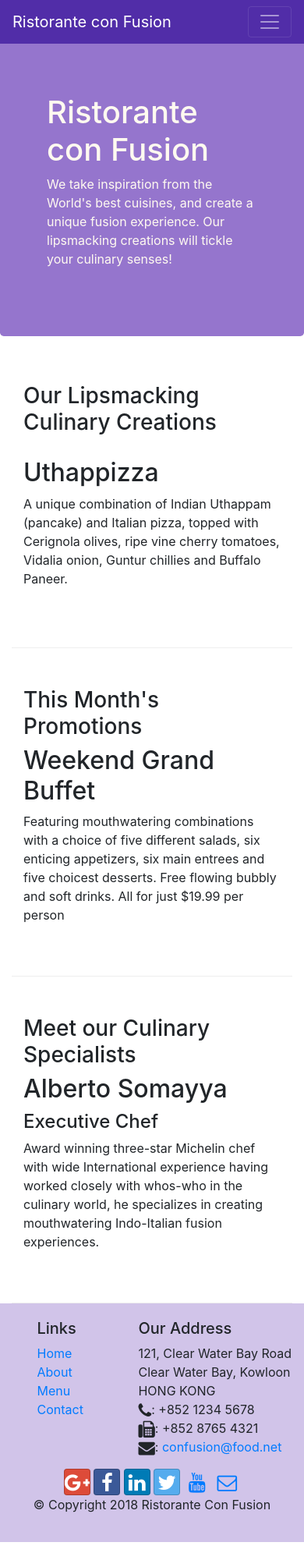
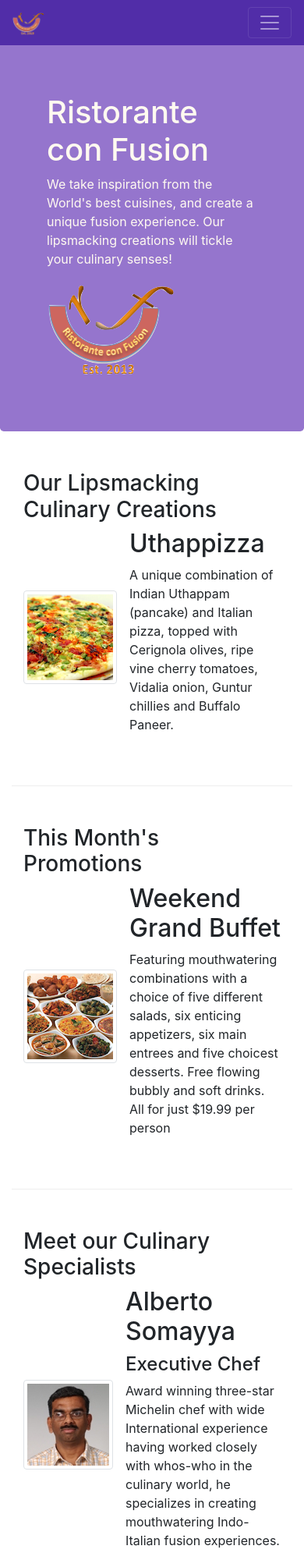
Before and after one commit to shriraksha158/Restaurent_Website, a website: page index.html in a window 390 px wide. Shown: the top 2000 px of the page at 78% size. Before the commit the page ends 1977 px from the top, so only its background shows below. Drawn offline with nearby package versions, Linux system fonts and the light colour scheme.

Commit message:
Images and Media

```diff
--- a/css/styles.css
+++ b/css/styles.css
@@ -1,6 +1,6 @@
 .row-header {
     margin: 0px auto;
-    padding: 0px;
+    padding: 0px auto;
 }
 
 .row-content {
--- a/index.html
+++ b/index.html
@@ -19,12 +19,11 @@
 
     <nav class="navbar navbar-dark navbar-expand-sm fixed-top">
         <div class="container">
-            <a href="#" class="mr-brand navbar-brand">Ristorante con Fusion</a>
+            <a href="#" class="mr-auto navbar-brand"> <img src="img/img/logo.png" height="30" width="41"></a>
             <button class="navbar-toggler" type="button" data-toggle="collapse" data-target="#Navbar">
                 <span class="navbar-toggler-icon"></span>
             </button>
             <div class="collapse navbar-collapse" id="Navbar">
-
                 <ul class="navbar-nav mr-auto">
                     <li class="nav-item active"> <a href="#" class="nav-link"><span class="fa fa-home fa-lg"></span> Home </a></li>
                     <li class="nav-item"> <a href="./aboutus.html" class="nav-link"><span class="fa fa-info fa-lg"></span> About </a></li>
@@ -40,11 +39,12 @@
     <header class="jumbotron">
         <div class="container">
             <div class="row row-header">
-                <div class="col-12 col-sm-6">
+                <div class="col-12 col-sm-8">
                     <h1>Ristorante con Fusion</h1>
                     <p>We take inspiration from the World's best cuisines, and create a unique fusion experience. Our lipsmacking creations will tickle your culinary senses!</p>
                 </div>
-                <div class="col-12 col-sm">
+                <div class="col-12 col-sm align-self-center">
+                    <img src="img/img/logo.png" class="img-fluid">
                 </div>
             </div>
         </div>
@@ -56,8 +56,13 @@
                 <h3>Our Lipsmacking Culinary Creations</h3>
             </div>
             <div class="col col-sm order-sm-first col-md">
-                <h2>Uthappizza</h2>
-                <p>A unique combination of Indian Uthappam (pancake) and Italian pizza, topped with Cerignola olives, ripe vine cherry tomatoes, Vidalia onion, Guntur chillies and Buffalo Paneer.</p>
+                <div class="media">
+                    <img src="img/img/uthappizza.png" alt="uthappizza" class="d-flex mr-3 img-thumbnail align-self-center">
+                    <div class="media-body">
+                        <h2 class="mt-0">Uthappizza</h2>
+                        <p>A unique combination of Indian Uthappam (pancake) and Italian pizza, topped with Cerignola olives, ripe vine cherry tomatoes, Vidalia onion, Guntur chillies and Buffalo Paneer.</p>
+                    </div>
+                </div>
             </div>
         </div>
 
@@ -67,8 +72,13 @@
                 <h3>This Month's Promotions</h3>
             </div>
             <div class="col col-sm col-md">
-                <h2>Weekend Grand Buffet</h2>
-                <p>Featuring mouthwatering combinations with a choice of five different salads, six enticing appetizers, six main entrees and five choicest desserts. Free flowing bubbly and soft drinks. All for just $19.99 per person </p>
+                <div class="media">
+                    <img src="img/img/buffet.png" alt="Buffer" class="d-flex mr-3 img-thumbnail align-self-center">
+                    <div class="media-body">
+                        <h2 class="mt-0">Weekend Grand Buffet</h2>
+                        <p>Featuring mouthwatering combinations with a choice of five different salads, six enticing appetizers, six main entrees and five choicest desserts. Free flowing bubbly and soft drinks. All for just $19.99 per person </p>
+                    </div>
+                </div>
             </div>
         </div>
 
@@ -77,9 +87,14 @@
                 <h3>Meet our Culinary Specialists</h3>
             </div>
             <div class="col col-sm order-sm-first col-md">
-                <h2>Alberto Somayya</h2>
-                <h4>Executive Chef</h4>
-                <p>Award winning three-star Michelin chef with wide International experience having worked closely with whos-who in the culinary world, he specializes in creating mouthwatering Indo-Italian fusion experiences. </p>
+                <div class="media">
+                    <img src="img/img/alberto.png" alt="Alberto" class="d-flex mr-3 img-thumbnail align-self-center">
+                    <div class="media-body">
+                        <h2 class="mt-0">Alberto Somayya</h2>
+                        <h4 class="mt-0">Executive Chef</h4>
+                        <p>Award winning three-star Michelin chef with wide International experience having worked closely with whos-who in the culinary world, he specializes in creating mouthwatering Indo-Italian fusion experiences. </p>
+                    </div>
+                </div>
             </div>
         </div>
     </div>
@@ -96,7 +111,7 @@
                         <li><a href="./contactus.html">Contact</a></li>
                     </ul>
                 </div>
-                <div class="col-7 col-sm-4">
+                <div class="col-7 col-sm-5">
                     <h5>Our Address</h5>
                     <address>
 		              121, Clear Water Bay Road<br>
```
Also changed, not shown: aboutus.html (+4 -4 lines), contactus.html (+4 -3 lines), img/img/alberto.png (added), img/img/buffet.png (added), img/img/logo.png (added), img/img/uthappizza.png (added), 1 other file.
